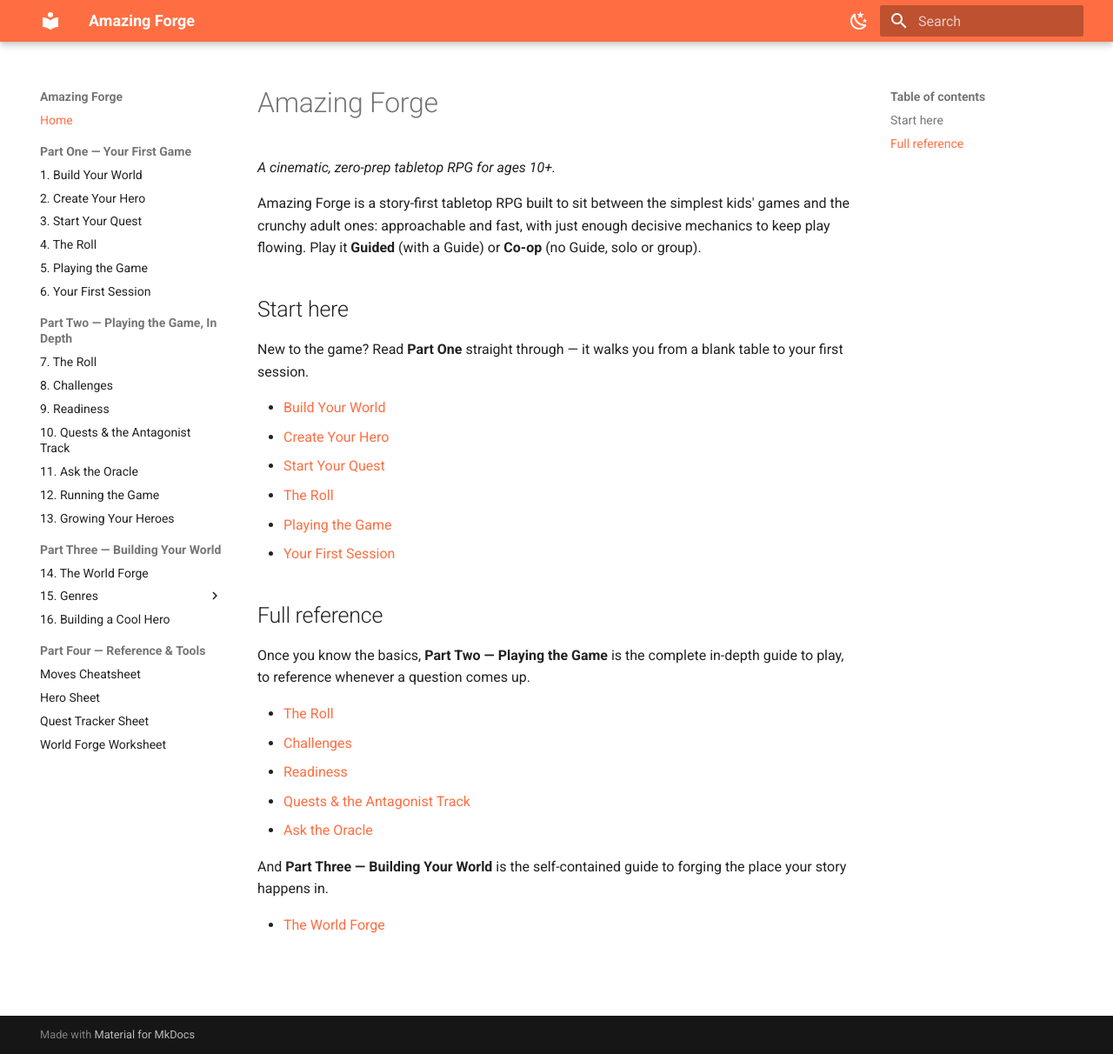
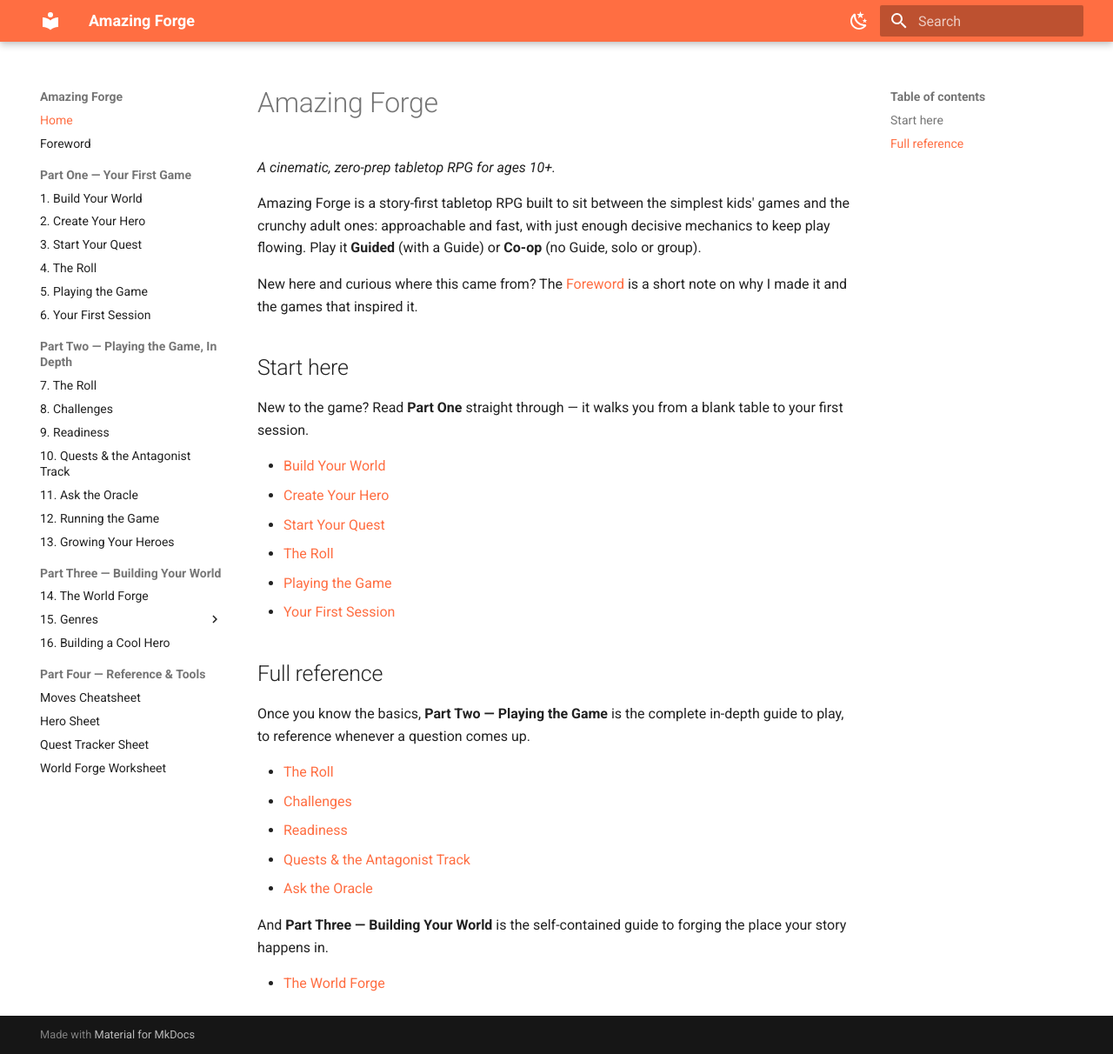
Before and after one commit to Ian-Hitt/amazing-forge, an MkDocs documentation site: the page built from docs/index.md, in a window 1280 px wide and 1212 px high. Shown: the whole window at 87% size. Built offline with MkDocs 1.6.1 and Material for MkDocs 9.7.7, drawn with Linux system fonts in a browser that asks for light colours.

Commit message:
Add author's Foreword as front matter
First-person note on why the game was made and its three inspirations
(Amazing Tales, Ironsworn: Starforged, Fate) plus the "make a movie, not
a video game" framing. Added to nav after Home, linked from landing page.

Co-Authored-By: Claude Opus 4.8 (1M context) <noreply@anthropic.com>

```diff
--- a/docs/index.md
+++ b/docs/index.md
@@ -5,6 +5,9 @@
 Amazing Forge is a story-first tabletop RPG built to sit between the simplest kids' games
 and the crunchy adult ones: approachable and fast, with just enough decisive mechanics to
 keep play flowing. Play it **Guided** (with a Guide) or **Co-op** (no Guide, solo or group).
+
+New here and curious where this came from? The [Foreword](foreword.md) is a short note on why
+I made it and the games that inspired it.
 
 ## Start here
 
--- a/mkdocs.yml
+++ b/mkdocs.yml
@@ -48,6 +48,7 @@ plugins:
 
 nav:
   - Home: index.md
+  - Foreword: foreword.md
   - Part One — Your First Game:
       - 1. Build Your World: part-one/01-build-your-world.md
       - 2. Create Your Hero: part-one/02-create-your-hero.md
```
Also changed, not shown: docs/foreword.md (added, +34 -0 lines), 1 other file.
